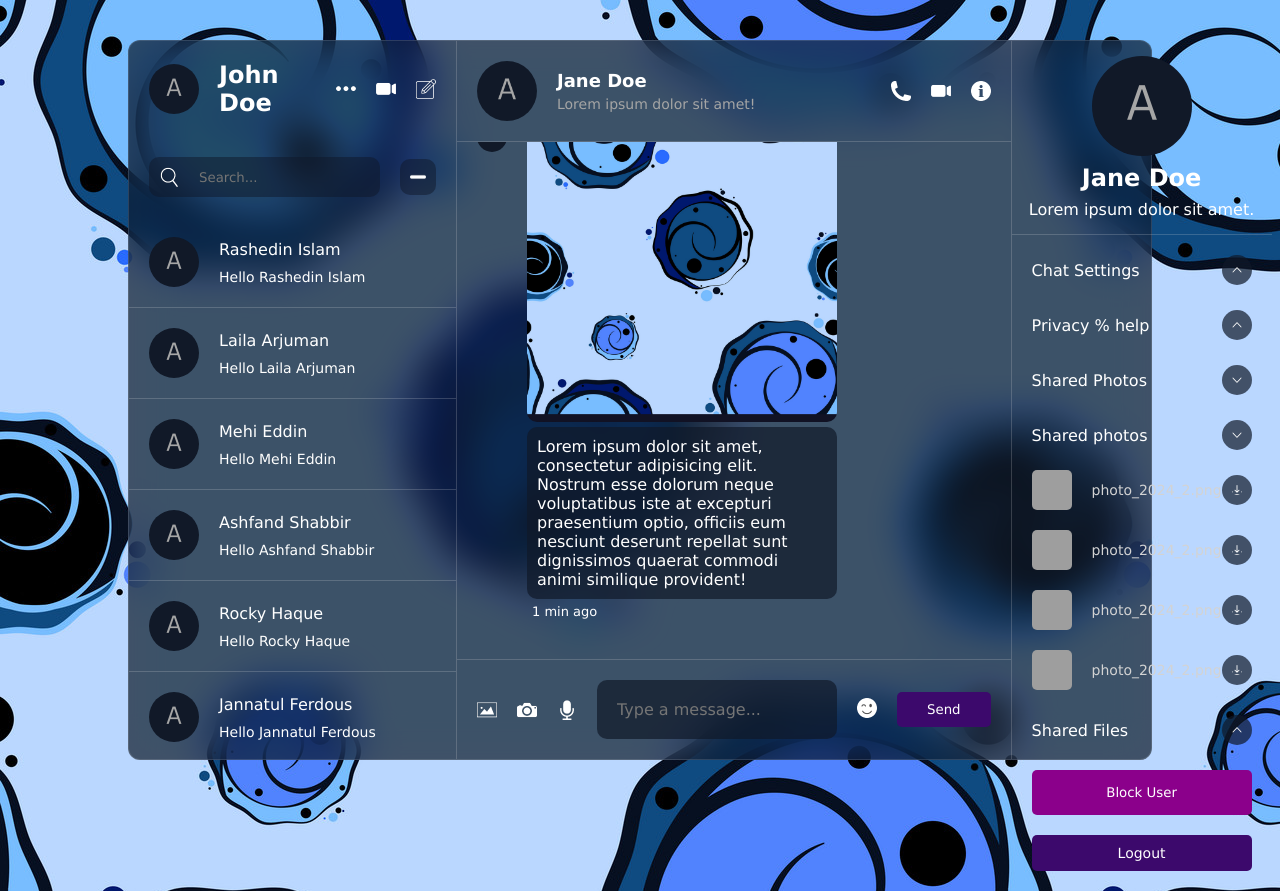
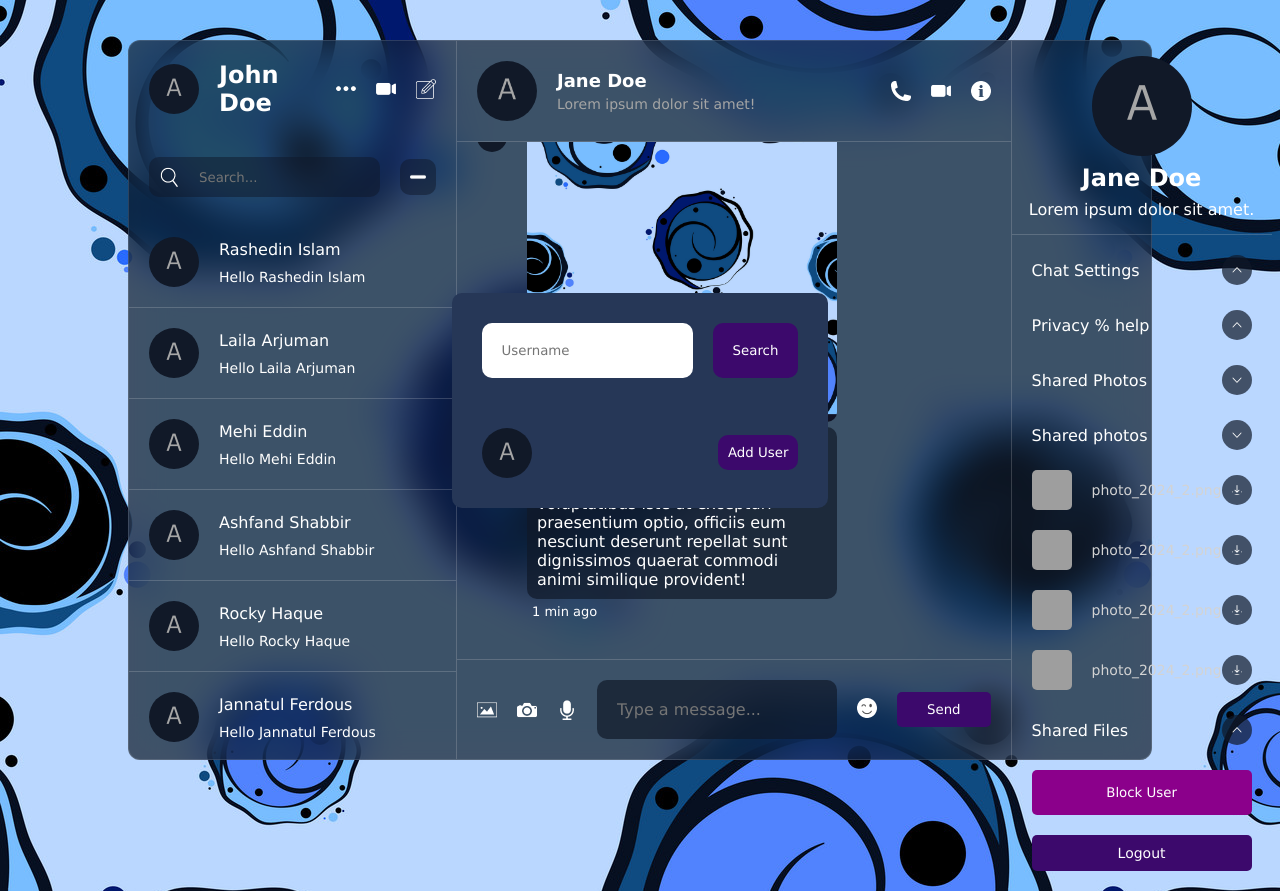
Before and after one commit to dev-rashedin/TwineChat-Project, a React (Vite) app: page / in a window 1280 px wide. Both pictures are taken after a click on the picture 418 px from the left and 177 px from the top of the page. Built offline with nearby package versions, Linux system fonts and the light colour scheme; grey boxes are pictures that could not be loaded.

Commit message:
add user added

```diff
--- a/src/components/List.jsx
+++ b/src/components/List.jsx
@@ -1,6 +1,6 @@
 import '../styles/list.css'
-import ChatList from './ChatList'
-import UserInfo from './UserInfo'
+import ChatList from './ui/ChatList'
+import UserInfo from './ui/UserInfo'
 
 const List = () => {
   return (
--- /dev/null
+++ b/src/components/ui/AddUser.jsx
@@ -0,0 +1,33 @@
+import '../../styles/addUser.css';
+
+const AddUser = () => {
+
+  const user = null
+
+  const handleSearch = (e) => {
+    e.preventDefault();
+  };
+
+  const handleAdd = (e) => {
+    e.preventDefault();
+  };
+
+  return (
+    <main className='add-user'>
+      <form onSubmit={handleSearch}>
+        <input type='text' placeholder='Username' name='username' />
+        <button>Search</button>
+      </form>
+      {!user && (
+        <div className='user'>
+          <div className='detail'>
+            <img src={user?.avatar || './avatar.png'} alt='' />
+            <span>{user?.username}</span>
+          </div>
+          <button onClick={handleAdd}>Add User</button>
+        </div>
+      )}
+    </main>
+  );
+};
+export default AddUser;
--- a/src/components/ChatList.jsx
+++ b/src/components/ui/ChatList.jsx
@@ -1,5 +1,6 @@
 import { useState } from 'react';
-import '../styles/chatList.css'
+import '../../styles/chatList.css'
+import AddUser from './AddUser';
 
 
 const usersArray = [
@@ -42,6 +43,7 @@ const ChatList = () => {
           </div>
         </div>
       ))}
+     {addMode && <AddUser />}
     </main>
   );
 }
--- a/src/components/UserInfo.jsx
+++ b/src/components/ui/UserInfo.jsx
@@ -1,4 +1,4 @@
-import '../styles/userInfo.css'
+import '../../styles/userInfo.css'
 
 const UserInfo = () => {
   return (
--- /dev/null
+++ b/src/styles/addUser.css
@@ -0,0 +1,63 @@
+.add-user{
+  width: max-content;
+  height: max-content;
+  padding: 30px;
+  background-color: rgb(38, 55, 87);
+  border-radius: 10px;
+  position: absolute;
+  top: 0;
+  bottom: 0;
+  left: 0;
+  right: 0;
+  margin: auto;
+
+  form{
+    display: flex;
+    gap: 20px;
+
+    input{
+      padding: 20px;
+      border-radius: 10px;
+      border: none;
+      outline: none;
+    }
+
+    button{
+      padding: 20px;
+      border-radius: 10px;
+      background-color: var(--secondary-bg-dark);
+      color: white;
+      border: none;
+      cursor: pointer;
+    }
+  }
+
+  .user{
+    margin-top: 50px;
+    display: flex;
+    align-items: center;
+    justify-content: space-between;
+
+    .detail{
+      display: flex;
+      align-items: center;
+      gap: 20px;
+
+      img{
+        width: 50px;
+        height: 50px;
+        border-radius: 50%;
+        object-fit: cover;
+      }
+    }
+
+    button{
+      padding: 10px;
+      border-radius: 10px;
+      background-color: var(--secondary-bg-dark);
+      color: white;
+      border: none;
+      cursor: pointer;
+    }
+  }
+}
```
